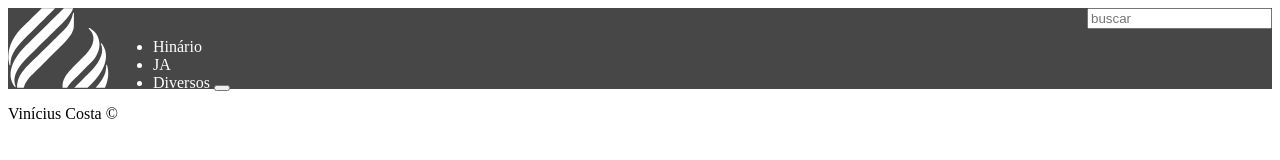
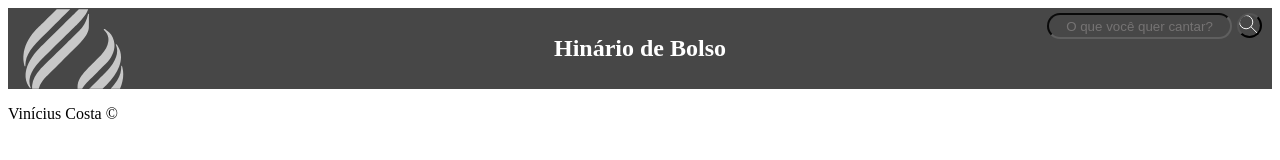
Before and after one commit to vcspc/hinario_de_bolso, a plain HTML site: page index.html in a window 1280 px wide. Drawn offline with Linux system fonts and the light colour scheme.

Commit message:
processo de estilização

```diff
--- a/index.html
+++ b/index.html
@@ -10,14 +10,8 @@
 <header>
     <div class="cabecalho">
         <img class="logo" src="assets/logo.svg" alt="logo">
-        <nav class="menu">
-            <ul class="menu-lista">
-                <li class="item">Hinário</li>
-                <li class="item">JA</li>
-                <li class="item">Diversos</li>
-            </ul>
-        </nav>
-        <input id="input-busca" type="text" placeholder="buscar">
+        <h1 class="titulo">Hinário de Bolso</h1>
+        <input id="input-busca" type="text" placeholder="O que você quer cantar?">
         <button id="botao-busca"></button>
     </div>
 </header>
--- a/style.css
+++ b/style.css
@@ -1,27 +1,58 @@
 .cabecalho {
+    display: flex;
     height: 81px;
     background-color: #474747;
+    position: relative;
+    align-items: center;
+    justify-content: center;
 }
 
 .logo {
     display: inline-block;
-    fill: #7A7A7B;
+    position: absolute;
+    left: 15px;
+    opacity: 0.7;
 }
 
-.menu {
-    display: inline-block;
-}
+.titulo {
+    color: white;
+    text-align: center;
+    font-size: 1.5em;
 
-.menu-lista {
-    color: white;
-    display: inline-block;
 }
 
 #input-busca {
-    float: right
+    display: inline-block;
+    position: absolute;
+    top: 5px;
+    right: 40px;
+    background-color: #474747d8;
+    border-color: #5f5f5f;
+    stroke: none;
+    height: 20px;
+    border-radius: 20px;
+    color: white;
 
+}
+
+#input-busca::placeholder {
+    color: #757373;
+    text-align: center;
 }
 
 #botao-busca{
     display: inline-block;
+    position: absolute;
+    top: 5px;
+    right: 10px;
+    width: 25px;
+    height: 25px;
+    background-image: url(assets/busca.svg);
+    background-position: center;
+    background-repeat: no-repeat;
+    background-size: cover;
+    background-color: #474747;
+    border-radius: 50px;
+    box-shadow: none;
+    border-color: none;
 }
```
